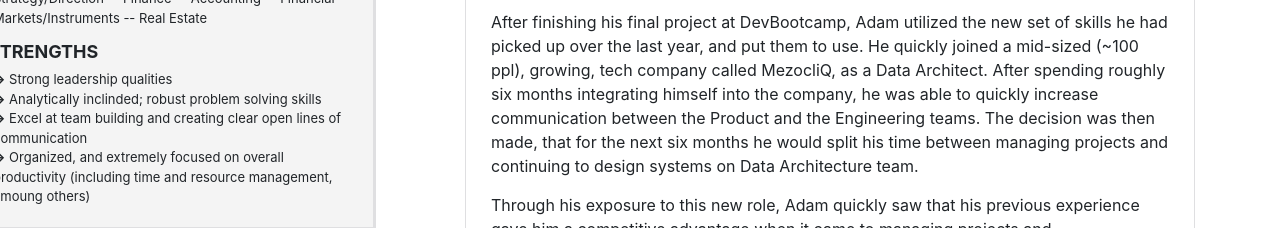
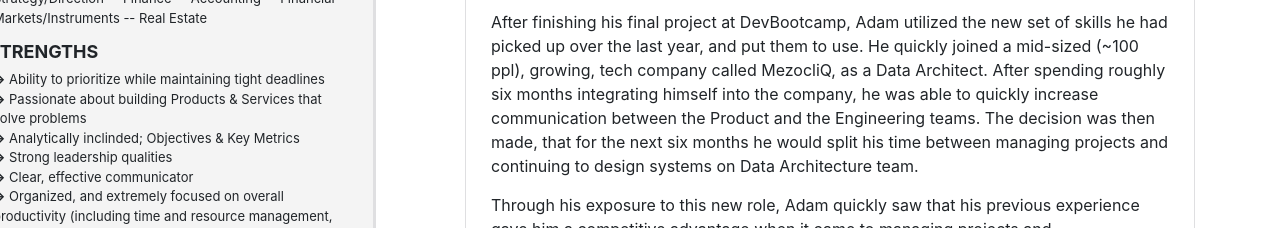
Before and after one commit to adamjweil/React-PersonalWebsite, a React (Create React App) app: page / in a window 1280 px wide. Shown: the part 572-800 px from the top of the page. Built offline with nearby package versions, Linux system fonts and the light colour scheme.

Commit message:
updating res

```diff
--- a/src/components/Home.js
+++ b/src/components/Home.js
@@ -85,9 +85,11 @@ render() {
                   <strong>STRENGTHS</strong>
                 </p>
                 <div style={{fontSize: '13px', marginTop: '5px', marginLeft: '15px', marginRight: '15px'}}>
+                  <p style={{marginBottom: '0px'}}><strong>-></strong> Ability to prioritize while maintaining tight deadlines</p>
+                  <p style={{marginBottom: '0px'}}><strong>-></strong> Passionate about building Products & Services that <underline>solve problems</underline></p>
                   <p style={{marginBottom: '0px'}}><strong>-></strong> Strong leadership qualities</p>
                   <p style={{marginBottom: '0px'}}><strong>-></strong> Analytically inclinded; robust problem solving skills</p>
-                  <p style={{marginBottom: '0px'}}><strong>-></strong> Excel at team building and creating clear open lines of communication</p>
+                  <p style={{marginBottom: '0px'}}><strong>-></strong> Clear, effective communicator </p>
                   <p style={{marginBottom: '0px'}}><strong>-></strong> Organized, and extremely focused on overall productivity (including time and resource management, amoung others)</p>
                 </div>
               </div>
--- a/src/components/HomeAlt.js
+++ b/src/components/HomeAlt.js
@@ -97,10 +97,13 @@ render() {
                 <strong>STRENGTHS</strong>
               </p>
               <div style={{fontSize: '13px', marginTop: '5px', marginLeft: '15px', marginRight: '15px'}}>
-                <p style={{marginBottom: '0px'}}><strong>-></strong> Strong leadership qualities</p>
-                <p style={{marginBottom: '0px'}}><strong>-></strong> Analytically inclinded; robust problem solving skills</p>
-                <p style={{marginBottom: '0px'}}><strong>-></strong> Excel at team building and creating clear open lines of communication</p>
-                <p style={{marginBottom: '0px'}}><strong>-></strong> Organized, and extremely focused on overall productivity (including time and resource management, amoung others)</p>
+              <p style={{marginBottom: '0px'}}><strong>-></strong> Ability to prioritize while maintaining tight deadlines</p>
+              <p style={{marginBottom: '0px'}}><strong>-></strong> Passionate about building Products & Services that solve problems</p>
+              <p style={{marginBottom: '0px'}}><strong>-></strong> Analytically inclinded; Objectives & Key Metrics</p>
+              <p style={{marginBottom: '0px'}}><strong>-></strong> Strong leadership qualities</p>
+              <p style={{marginBottom: '0px'}}><strong>-></strong> Clear, effective communicator </p>
+              <p style={{marginBottom: '0px'}}><strong>-></strong> Organized, and extremely focused on overall productivity (including time and resource management, amoung others)</p>
+
               </div>
             </div>
             </Row>
--- a/src/components/Resume.js
+++ b/src/components/Resume.js
@@ -17,12 +17,12 @@ render() {
         <Row>
         <Col md="1"></Col>
           <Col md="10">
-            <a className="btn btn-outline-info" role="button" href="https://github.com/adamjweil/React-PersonalWebsite/files/5142369/Resume.pdf" download >
+            <a className="btn btn-outline-info" role="button" href="https://github.com/adamjweil/React-PersonalWebsite/files/6407182/Resume_aw.pdf" download >
               <span style={{marginRight: '20px'}}>Download (PDF)</span>
             </a>
           </Col>
             <Row>
-                <span style={{marginLeft: '100px'}}><img src="https://user-images.githubusercontent.com/25589910/91567120-9cf1d900-e912-11ea-9833-8774bd2dbe88.png" className="resumeToPrint" media="print"></img></span>
+                <span style={{marginLeft: '100px'}}><img src="https://user-images.githubusercontent.com/25589910/116735875-1d466d80-a9bd-11eb-9b89-37f77c1ba466.png" className="resumeToPrint" media="print"></img></span>
             </Row>
           <Col md="1"></Col>
         </Row>
```
Also changed, not shown: 2 other files (tests, documents, lock files or other folders).
